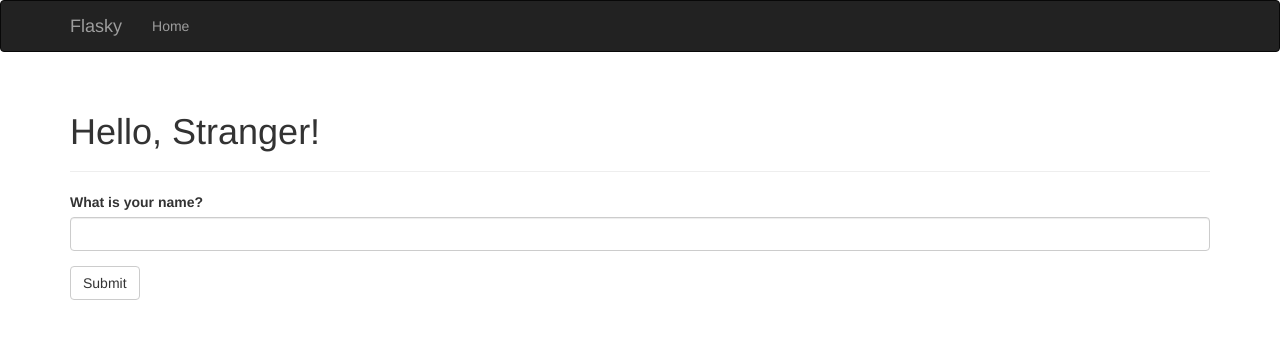
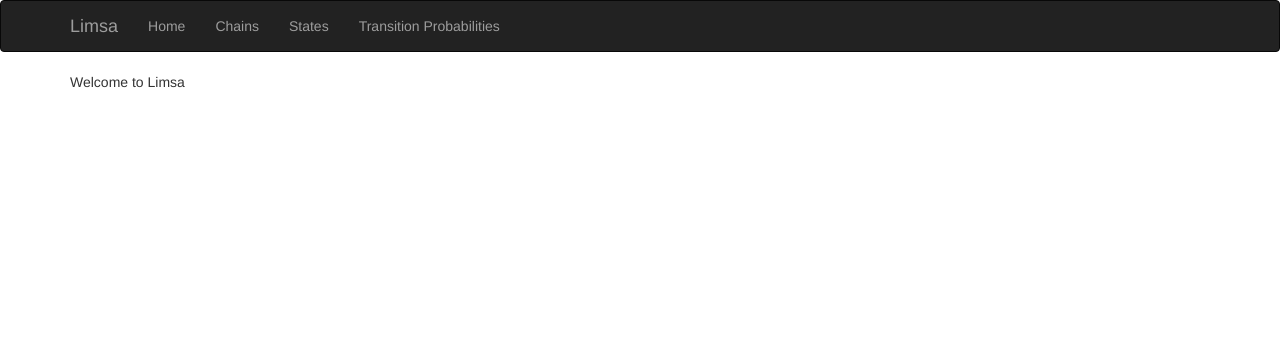
Before and after one commit to alexgoodell/limsa, a Flask app: page / in a window 1280 px wide. Shown: the top 339 px of the page. Run offline with Flask 2, Linux system fonts and the light colour scheme; some libraries are stand-ins or nearby versions.

Commit message:
Add chain and state model

```diff
--- a/app.py
+++ b/app.py
@@ -21,6 +21,9 @@ class NameForm(Form):
 	name = StringField('What is your name?', validators=[Required()])
 	submit = SubmitField('Submit')
 
+
+#### ---------------- Routes -------------------------
+
 @app.route('/', methods=['GET', 'POST'])
 def index():
 	form = NameForm()
@@ -38,9 +41,20 @@ def index():
 def user(name):
 	return render_template('user.html', name=name)
 
+
+@app.route('/chains')
+def chains_view():
+	chains = Chain.query.all()
+	return render_template('chains.html', chains=chains)
+
 # if __name__ == '__main__':
 # 	app.run(debug=True)
 
+
+
+
+
+#### ---------------- Models -------------------------
 
 from flask.ext.sqlalchemy import SQLAlchemy
 basedir = os.path.abspath(os.path.dirname(__file__))
@@ -52,7 +66,57 @@ app.config['SQLALCHEMY_COMMIT_ON_TEARDOWN'] = True
 db = SQLAlchemy(app)
 
 
-#### Models
+class Chain(db.Model):
+	__tablename__ = 'chains'
+	id = db.Column(db.Integer, primary_key=True)
+	name = db.Column(db.String(64), unique=True)
+	states = db.relationship('State', backref='chain')
+
+	def __repr__(self):
+		return '<Chain %r>' % self.name
+
+class State(db.Model):
+	__tablename__ = 'states'
+	id = db.Column(db.Integer, primary_key=True)
+	name = db.Column(db.String(64), unique=True)
+	chain_id = db.Column(db.Integer,db.ForeignKey('chains.id'))
+
+	def __repr__(self):
+		return '<State %r>' % self.name
+
+
+
+
+
+# type State struct {
+# 	Id                        int
+# 	Model_id                  int
+# 	Name                      string
+# 	Is_uninitialized_state    bool
+# 	Is_uninitialized_2_state  bool
+# 	Is_disease_specific_death bool
+# 	Is_other_death            bool
+# 	Is_natural_causes_death   bool
+# }
+
+# type Interaction struct {
+# 	Id                int
+# 	In_state_id       int
+# 	From_state_id     int
+# 	To_state_id       int
+# 	Adjustment        float64
+# 	Effected_model_id int
+# 	PSA_id            int
+# }
+
+# type TransitionProbability struct {
+# 	Id      int
+# 	From_id int
+# 	To_id   int
+# 	Tp_base float64
+# 	PSA_id  int
+# }
+
 
 class Role(db.Model):
 	__tablename__ = 'roles'
@@ -72,15 +136,16 @@ class User(db.Model):
 	def __repr__(self):
 		return '<User %r>' % self.username
 
+
+
+
+### Migration manager
+
 from flask.ext.migrate import Migrate, MigrateCommand
 
 migrate = Migrate(app, db)
 manager.add_command('db', MigrateCommand)
 
 
-# def make_shell_context():
-# 	return dict(app=app, db=db, User=User, Role=Role)
-# manager.add_command("shell", Shell(make_context=make_shell_context))
-
 if __name__ == '__main__':
 	manager.run()
--- a/app/main/app.py
+++ /dev/null
@@ -1,86 +0,0 @@
-import os
-from flask import Flask, render_template, session, redirect, url_for, flash
-app = Flask(__name__)
-
-app.config['SECRET_KEY'] = 'x3432d3232432lkjew3242'
-# allows for debuging mode in runserver
-app.config['DEBUG'] = True
-
-from flask.ext.script import Manager, Shell
-manager = Manager(app)
-
-from flask.ext.bootstrap import Bootstrap
-bootstrap = Bootstrap(app)
-
-# Flask-WTF
-from flask.ext.wtf import Form
-from wtforms import StringField, SubmitField
-from wtforms.validators import Required
-
-class NameForm(Form):
-	name = StringField('What is your name?', validators=[Required()])
-	submit = SubmitField('Submit')
-
-@app.route('/', methods=['GET', 'POST'])
-def index():
-	form = NameForm()
-	if form.validate_on_submit():
-		old_name = session.get('name')
-		if old_name is not None and old_name != form.name.data:
-			flash('Looks like you have changed your name!')
-		session['name'] = form.name.data
-		form.name.data = ''
-		return redirect(url_for('index'))
-	return render_template('index.html', form=form, name=session.get('name'))
-
-
-@app.route('/user/<name>')
-def user(name):
-	return render_template('user.html', name=name)
-
-# if __name__ == '__main__':
-# 	app.run(debug=True)
-
-
-from flask.ext.sqlalchemy import SQLAlchemy
-basedir = os.path.abspath(os.path.dirname(__file__))
-
-app.config['SQLALCHEMY_DATABASE_URI'] =\
-    'sqlite:///' + os.path.join(basedir, 'database/limsa.sqlite')
-app.config['SQLALCHEMY_COMMIT_ON_TEARDOWN'] = True
-
-db = SQLAlchemy(app)
-
-
-#### Models
-
-class Role(db.Model):
-	__tablename__ = 'roles'
-	id = db.Column(db.Integer, primary_key=True)
-	name = db.Column(db.String(64), unique=True)
-	users = db.relationship('User', backref='role')
-
-	def __repr__(self):
-		return '<Role %r>' % self.name
-
-class User(db.Model):
-	__tablename__ = 'users'
-	id = db.Column(db.Integer, primary_key=True)
-	username = db.Column(db.String(64), unique=True, index=True)
-	role_id = db.Column(db.Integer, db.ForeignKey('roles.id'))
-
-	def __repr__(self):
-		return '<User %r>' % self.username
-
-from flask.ext.migrate import Migrate, MigrateCommand
-
-migrate = Migrate(app, db)
-manager.add_command('db', MigrateCommand)
-
-
-# def make_shell_context():
-# 	return dict(app=app, db=db, User=User, Role=Role)
-# manager.add_command("shell", Shell(make_context=make_shell_context))
-
-if __name__ == '__main__':
-	manager.run()
--- a/app/templates/index.html
+++ /dev/null
@@ -1,9 +0,0 @@
-{% extends "base.html" %}
-{% import "bootstrap/wtf.html" as wtf %}
-{% block title %} Flasky {% endblock %}
-{% block page_content %}
-	<div class="page-header">
-	<h1>Hello, {% if name %}{{ name }}{% else %}Stranger{% endif %}!</h1>
-	</div>
-	{{ wtf.quick_form(form) }}
-{% endblock %}
--- a/app/templates/base.html
+++ b/templates/base.html
@@ -5,10 +5,13 @@
             <button type="button" class="navbar-toggle" data-toggle="collapse" data-target=".navbar-collapse"> <span class="sr-only">Toggle navigation</span> <span class="icon-bar"></span>
                 <span class="icon-bar"></span>
                 <span class="icon-bar"></span> </button>
-            <a class="navbar-brand" href="/">Flasky</a> </div>
+            <a class="navbar-brand" href="/">Limsa</a> </div>
         <div class="navbar-collapse collapse">
             <ul class="nav navbar-nav">
                 <li><a href="/">Home</a></li>
+                <li><a href="/chains">Chains</a></li>
+                <li><a href="/states">States</a></li>
+                <li><a href="/transition_probabilities">Transition Probabilities</a></li>
             </ul>
         </div>
     </div>
--- /dev/null
+++ b/templates/index.html
@@ -0,0 +1,5 @@
+{% extends "base.html" %}
+{% block title %} Limsa {% endblock %}
+{% block page_content %}
+	Welcome to Limsa
+{% endblock %}
```
Also changed, not shown: templates/chains.html (added, +12 -0 lines), app/main/models.py (deleted), app/main/views.py (deleted), database/limsa.sqlite, templates/user.html (renamed from app/templates/user.html), 7 other files.
